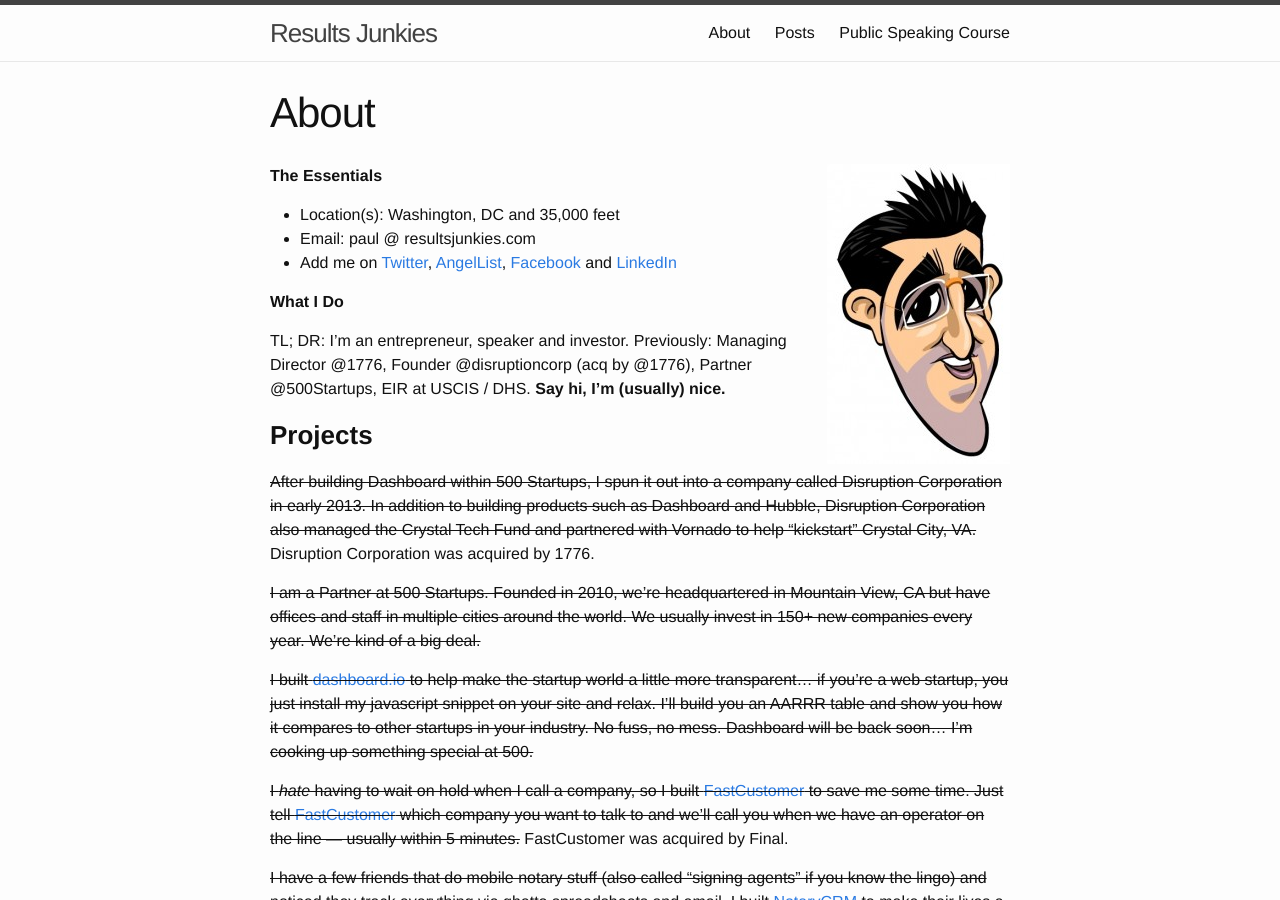
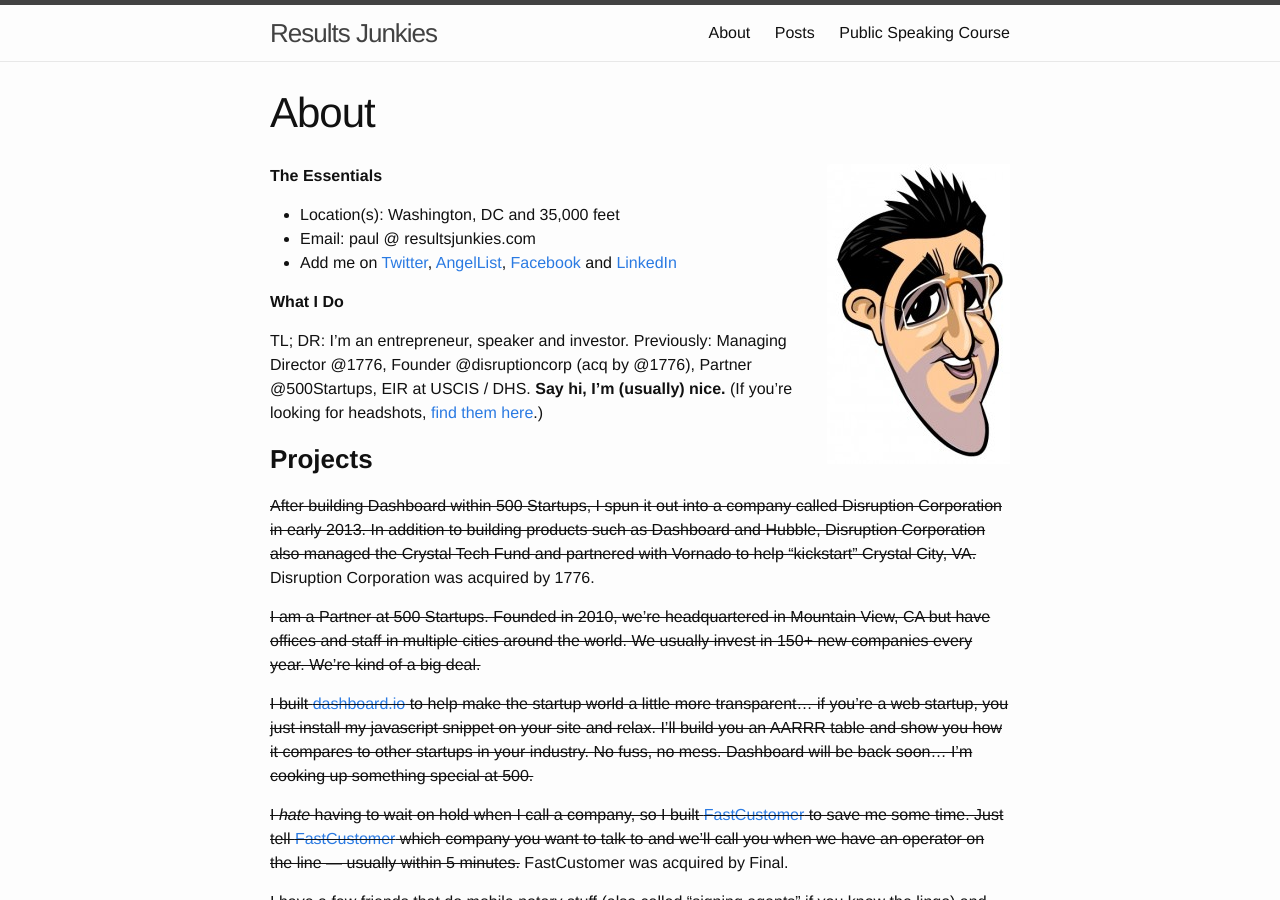
Before and after one commit to paulsingh/paulsingh.github.io, a Jekyll site: the page built from about.md, in a window 1280 px wide and 900 px high. Built offline with Jekyll 4.4.1, drawn with Linux system fonts in a browser that asks for light colours.

Commit message:
Adding link to the headshots/bio on the about page.

```diff
--- a/about.md
+++ b/about.md
@@ -14,7 +14,9 @@
 
 **What I Do**
 
-TL; DR: I'm an entrepreneur, speaker and investor. Previously: Managing Director @1776, Founder @disruptioncorp (acq by @1776), Partner @500Startups, EIR at USCIS / DHS. **Say hi, I'm (usually) nice.**
+TL; DR: I'm an entrepreneur, speaker and investor. Previously: Managing Director @1776, Founder @disruptioncorp (acq by @1776), Partner @500Startups, EIR at USCIS / DHS. **Say hi, I'm (usually) nice.** (If you're looking for headshots, <a href="https://docs.google.com/document/d/1UstcfltnzawY_8o4AuSeF_ZDib4hpTAjjoEFsQ7pbcs/edit?usp=sharing" target="_blank">find them here</a>.)
+
+
 
 ### **Projects**
 
```
